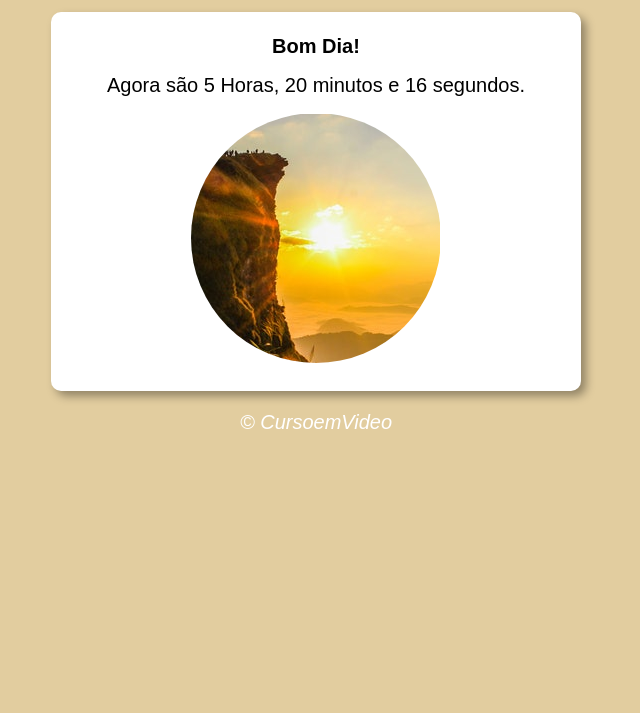
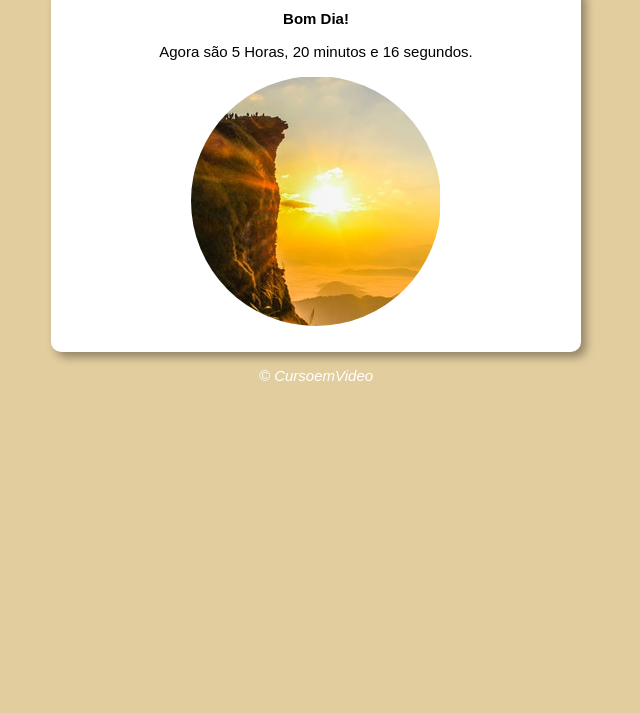
Before and after one commit to jonaslima01/hora, a plain HTML site: page index.html in a window 1280 px wide. Shown: the part 87-800 px from the top of the page, without its empty margins (324-964 px from the left). Drawn offline with Linux system fonts and the light colour scheme.

Commit message:
Update estilo.css

```diff
--- a/estilo.css
+++ b/estilo.css
@@ -1,6 +1,6 @@
  body{
             background-color: rgb(70, 142, 236);
-            font: normal 15pt Arial;
+            font: normal 15px Arial;
  }
  header {
   color:white;
```
